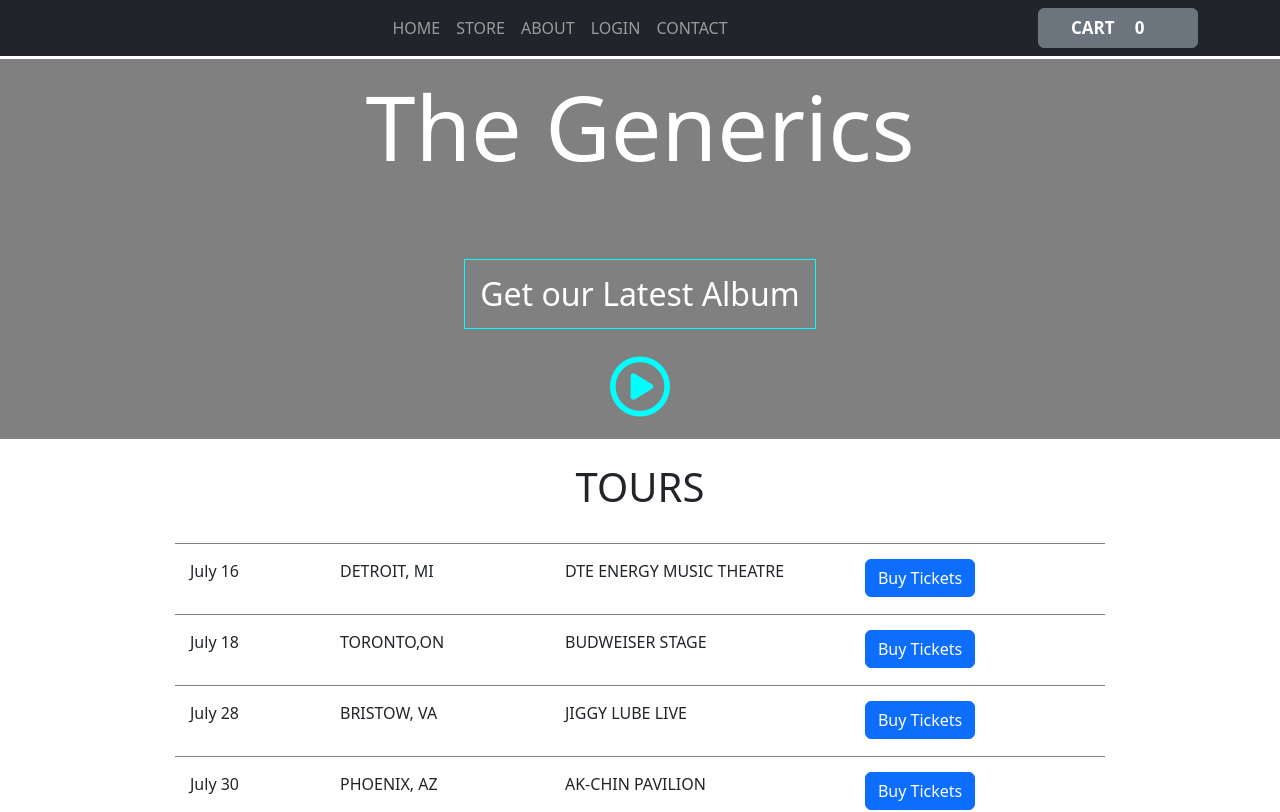
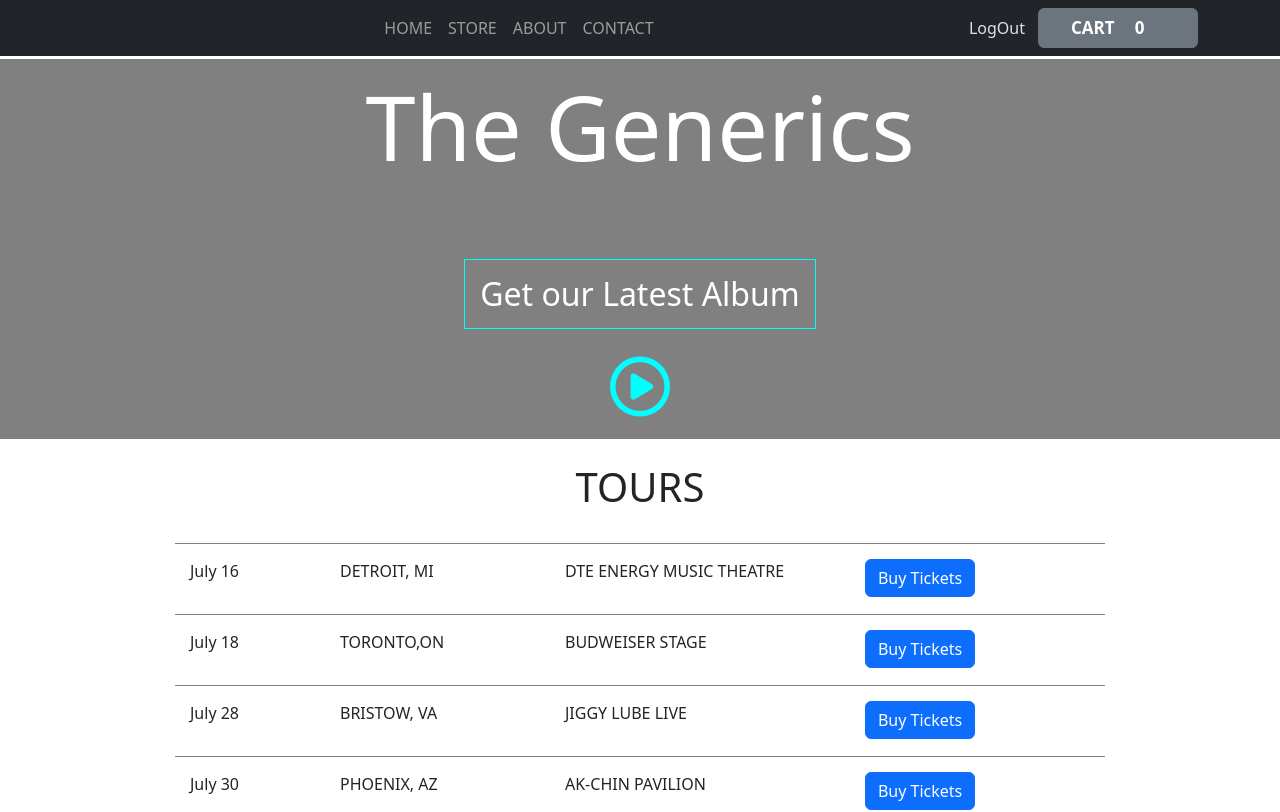
Before and after one commit to Saumya1124/E-commerceProject, a React (Create React App) app: page /home in a window 1280 px wide. Shown: the top 812 px of the page. Built offline with nearby package versions, Linux system fonts and the light colour scheme; no server answers; sample sign-in values are in the browser's storage.

Commit message:
suspense and lazyLoading

```diff
--- a/src/App.js
+++ b/src/App.js
@@ -1,19 +1,21 @@
 import React , {useContext, useState} from 'react';
+import { lazy , Suspense } from 'react';
 import './App.css';
 import { Redirect, Route , Switch} from 'react-router-dom';
 import Header from './Components/Header/Header';
-import Store from './Components/Store/Store';
 import Footer from './Components/Footer/Footer';
 import Cart from './Components/Cart/Cart';
 import CartProvider from './Context/CartProvider';
-import About from './Components/About/About';
 import RootLayout from './Components/RootLayout';
+import AuthContext from './Context/auth-context';
+import ItemProvider from './Context/ItemProvider';
+
+// import About from './Components/About/About';
+import Store from './Components/Store/Store';
 import Home from './Components/Home/Home';
 import Contact from './Components/Contact/Contact';
 import ProductDetails from './Components/Products/ProductDetails';
 import Login from './Components/Login/Login';
-import AuthContext from './Context/auth-context';
-import ItemProvider from './Context/ItemProvider';
 
 
 // const router = createBrowserRouter([
@@ -34,6 +36,18 @@ import ItemProvider from './Context/ItemProvider';
 
 
 const App = ()=> {
+
+
+  // const Login = React.lazy(()=>import('./Components/Login/Login'))
+  // const Contact = React.lazy(()=>import('./Components/Contact/Contact'));
+  // const Home = React.lazy(()=>import('./Components/Home/Home'));
+  const About = React.lazy(()=>import('./Components/About/About'));
+  // const Store = React.lazy(()=>import('./Components/Store/Store'));
+  // const ProductDetails = React.lazy(()=>import('./Components/Products/ProductDetails'))
+
+
+
+
 
   const [cartIsShown , setCartIsShown] = useState(false)
 
@@ -60,6 +74,7 @@ const App = ()=> {
 
         {/* <RouterProvider router={router} />           */}
 
+
         <Switch >
 
         <Route path='/' exact>
@@ -73,29 +88,38 @@ const App = ()=> {
 
         <Route path='/store' exact>
           {ctx.isLoggedIn ? <Store></Store> : <Redirect to='/login' />}
-
-
-         </Route>
+        </Route>
 
 
 
         <Route path='/home'>
             <Home></Home>
         </Route>
+
+
         <Route path='/about'>
-            <About></About>
+            <Suspense fallback={<p>Loading...</p>}>
+                <About></About>
+            </Suspense>
         </Route>
+
         <Route path='/contact'>
             <Contact></Contact>
         </Route>
+
         <Route path='/login'>
             <Login></Login>
         </Route>
+
         <Route path='/store/:productID'>
-            <ProductDetails></ProductDetails>
+
+                <ProductDetails></ProductDetails>
+
         </Route>
 
         </Switch>
+
+
 
         <Footer></Footer>
 
@@ -103,6 +127,8 @@ const App = ()=> {
       {/* </CartProvider> */}
 
       </ItemProvider>
+
+
   )
 }
 
--- a/src/Components/Header/Header.css
+++ b/src/Components/Header/Header.css
@@ -16,3 +16,7 @@
     font-size: 90px;
     color: white;
 }
+.btn{
+    border: 10px;
+    color: white;
+}
--- a/src/Components/Header/Header.js
+++ b/src/Components/Header/Header.js
@@ -1,12 +1,29 @@
-import React, { Fragment } from "react";
+import React, { Fragment, useEffect , useContext } from "react";
 import './Header.css'
 import {Navbar} from 'react-bootstrap';
 import Container from 'react-bootstrap/Container';
 import Nav from 'react-bootstrap/Nav';
 import HeaderCart from "./HeaderCart";
 import { Link } from "react-router-dom";
+import CartContext from "../../Context/cart-context";
+import AuthContext from '../../Context/auth-context';
+import { useHistory } from "react-router-dom";
 
 const Header = (props)=> {
+
+    const ctx  = useContext(AuthContext)
+    const history = useHistory()
+
+    console.log(ctx.email)
+    console.log(ctx.isLoggedIn)
+
+    const logoutHandler = () => {
+        ctx.logOut()
+        history.replace('/login')
+    }
+
+
+
     return(
 
         <Fragment>
@@ -17,12 +34,17 @@ const Header = (props)=> {
                     <Nav.Link href="/home">HOME</Nav.Link>
                     <Nav.Link href="/store">STORE</Nav.Link>
                     <Nav.Link href="/about">ABOUT</Nav.Link>
-                    <Nav.Link href="/login">LOGIN</Nav.Link>
+                    {!ctx.isLoggedIn && <Nav.Link href="/login">LOGIN</Nav.Link>}
+
                     <Nav.Link href="/contact">CONTACT</Nav.Link>
+
 
                 </Nav>
 
                 <div className="d-flex justify-content-end">
+
+                    {ctx.isLoggedIn && <button onClick={logoutHandler} className="btn">LogOut</button>}
+
                     <HeaderCart showCart={props.onShowCart}></HeaderCart>
                 </div>
                 </Container>
--- a/src/Components/Products/ProductDetails.js
+++ b/src/Components/Products/ProductDetails.js
@@ -9,6 +9,10 @@ const productDetails = [
         { description :'worth for money' , userName : 'Raj' ,  date : '20/06/2023', rating: 4},
         { description :'love it' , userName : 'Punam' ,  date : '05/06/2023', rating: 4},
         { description :'must buy' , userName : 'Saumya' ,  date : '16/06/2023', rating: 4},
+    ],
+    images : [
+        'https://encrypted-tbn0.gstatic.com/images?q=tbn:ANd9GcSG-zR2Pxd4gjS2mgXPcJV1R_HdxhzlmJbOKA&usqp=CAU',
+        'https://encrypted-tbn0.gstatic.com/images?q=tbn:ANd9GcTXOhHKvbXYzYlPurkhbaHlwfzEKd7GI2UVnQ&usqp=CAU'
     ]},
 
     {id : 1 , reviews : [
@@ -53,7 +57,7 @@ const ProductDetails = ()=> {
 
     const params = useParams()
 
-
+    console.log(productDetails[0].id)
     console.log(productDetails[0].reviews[0])
     return (
         <Fragment>
--- a/src/Components/Store/StoreItem.js
+++ b/src/Components/Store/StoreItem.js
@@ -25,7 +25,7 @@ const StoreItem= (props)=> {
                 <br />
                 <Card.Img variant="top" src={props.img} />
                 <br />
-                {props.id}
+
                 <Card.Text>${props.price}</Card.Text>
 
                 <Button variant="primary" onClick={submitHandler}>Add to Cart</Button>
--- a/src/Context/ItemProvider.js
+++ b/src/Context/ItemProvider.js
@@ -1,14 +1,17 @@
 import { useEffect, useState } from "react";
 import CartContext from "./cart-context";
+import AuthContext from "./auth-context";
 
 const ItemProvider = (props) => {
+
+
   const [cartItems, setcartItems] = useState([]);
 
   const email = localStorage.getItem("email");
   const loggedInEmail = email && email.replace("@gmail.com", "");
   console.log(loggedInEmail, "loggedInEmail");
 
-  const url = `https://crudcrud.com/api/b4b9a34ce0d0413ea3168b659918186a/new${loggedInEmail}`;
+  const url = `https://crudcrud.com/api/85ec33ca6f1c495b84f65a098c685c4a/${loggedInEmail}`;
 
   useEffect(() => {
     const getDetails = async () => {
@@ -70,8 +73,8 @@ const ItemProvider = (props) => {
       setcartItems(updatedCart);
     }
 
-     const res = (await fetch(`${url}`)).json()
-     const data = res.then(data => console.log(data))
+    //  const res = (await fetch(`${url}`)).json()
+    //  const data = res.then(data => console.log(data))
 
 
 
@@ -123,6 +126,7 @@ const ItemProvider = (props) => {
     items: cartItems,
     addItem: addItemFromCartHandler,
     removeItem: removeItemFromCartHandler,
+    email : email
   };
 
   return (
--- a/src/Context/auth-context.js
+++ b/src/Context/auth-context.js
@@ -33,6 +33,7 @@ export const AuthContextProvider = (props) => {
     const logOutHandler = () => {
         setToken(null)
         localStorage.removeItem('token')
+        localStorage.removeItem('email')
     }
 
     // setTimeout(logOutHandler , 15000)
```
Also changed, not shown: src/Components/Logout/Logout.js (added).
